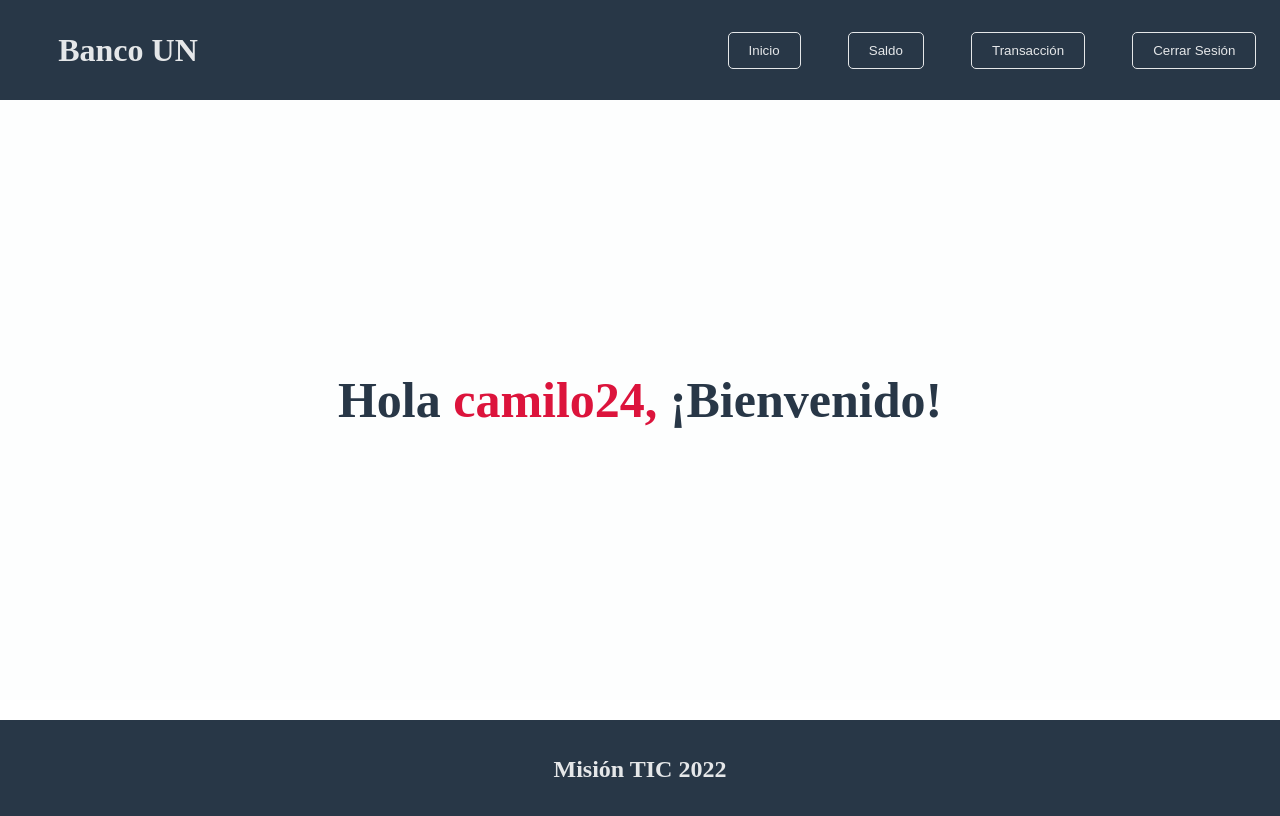
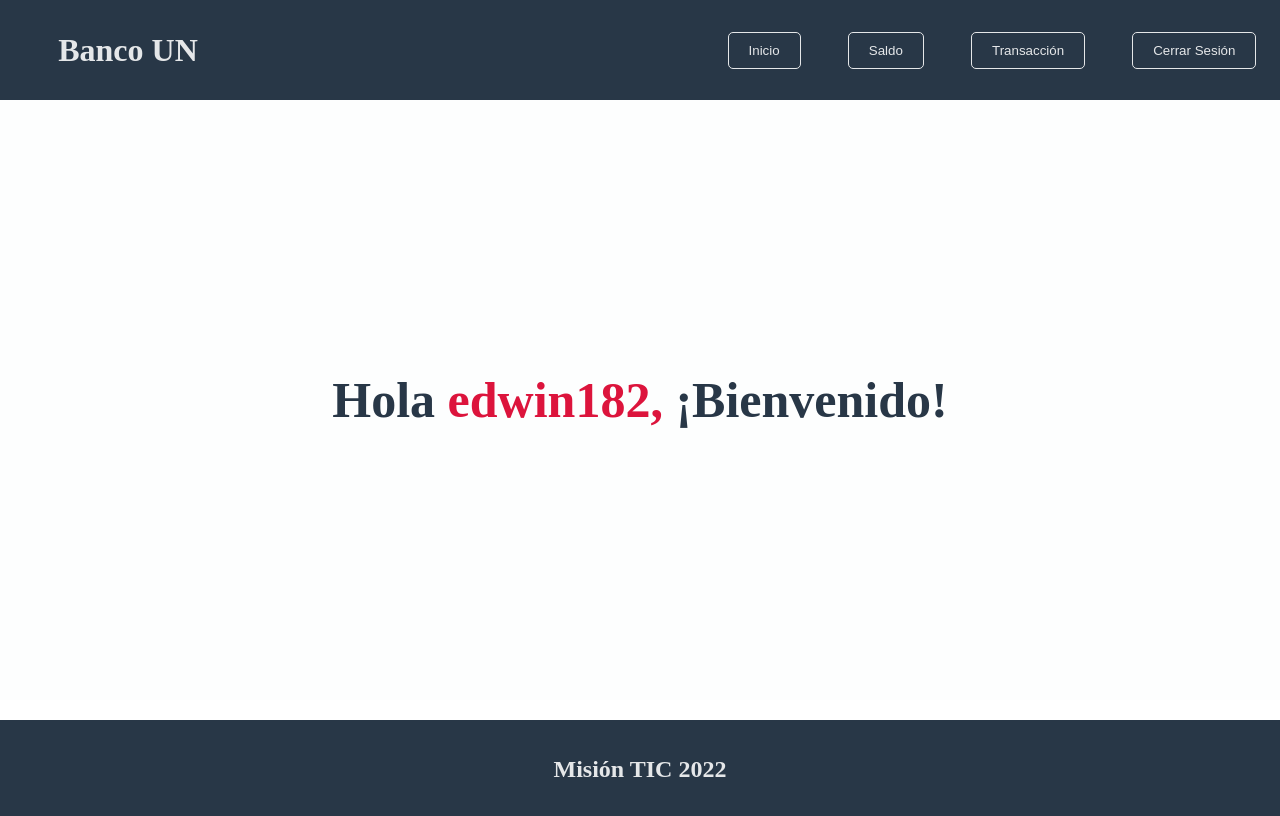
Before and after one commit to Edwinmantilla182/realidad-financiera-front, a Vue app: page /user/edwin182 in a window 1280 px wide. Before the commit this address led to /user/camilo24. Shown: the top 816 px of the page. Built offline with nearby package versions, Linux system fonts and the light colour scheme.

Commit message:
Tercer commit

```diff
--- a/src/App.vue
+++ b/src/App.vue
@@ -44,10 +44,10 @@ export default {
     },
   },
   beforeCreate: function(){
-    localStorage.setItem('current_username', 'camilo24')
+    localStorage.setItem('current_username', 'edwin182')
     localStorage.setItem('isAuth', true)
 
-    this.$router.push({name:"user",params:{username:'camilo24'}})
+    this.$router.push({name:"user",params:{username:'edwin182'}})
   }
 }
 </script>
```
